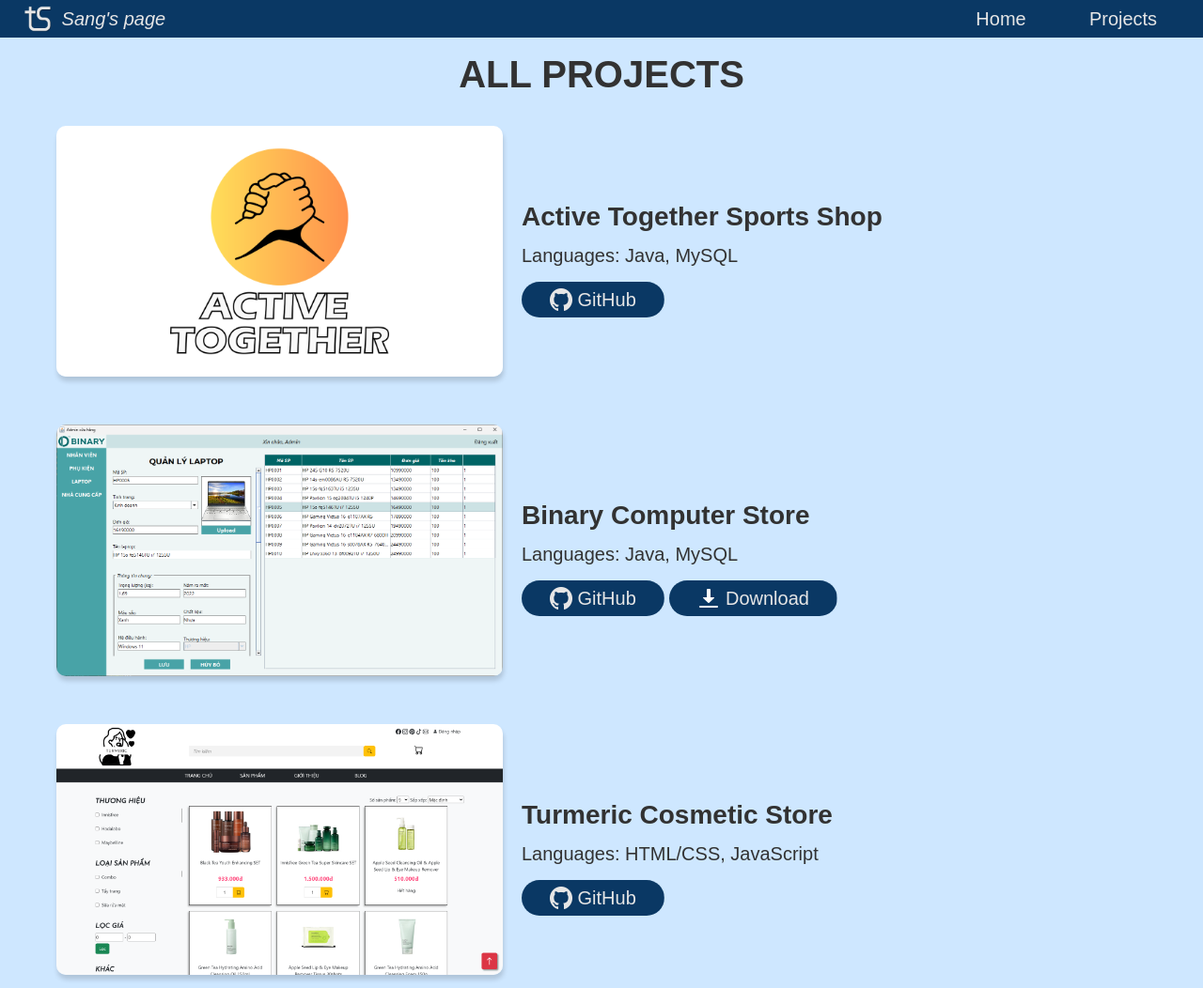
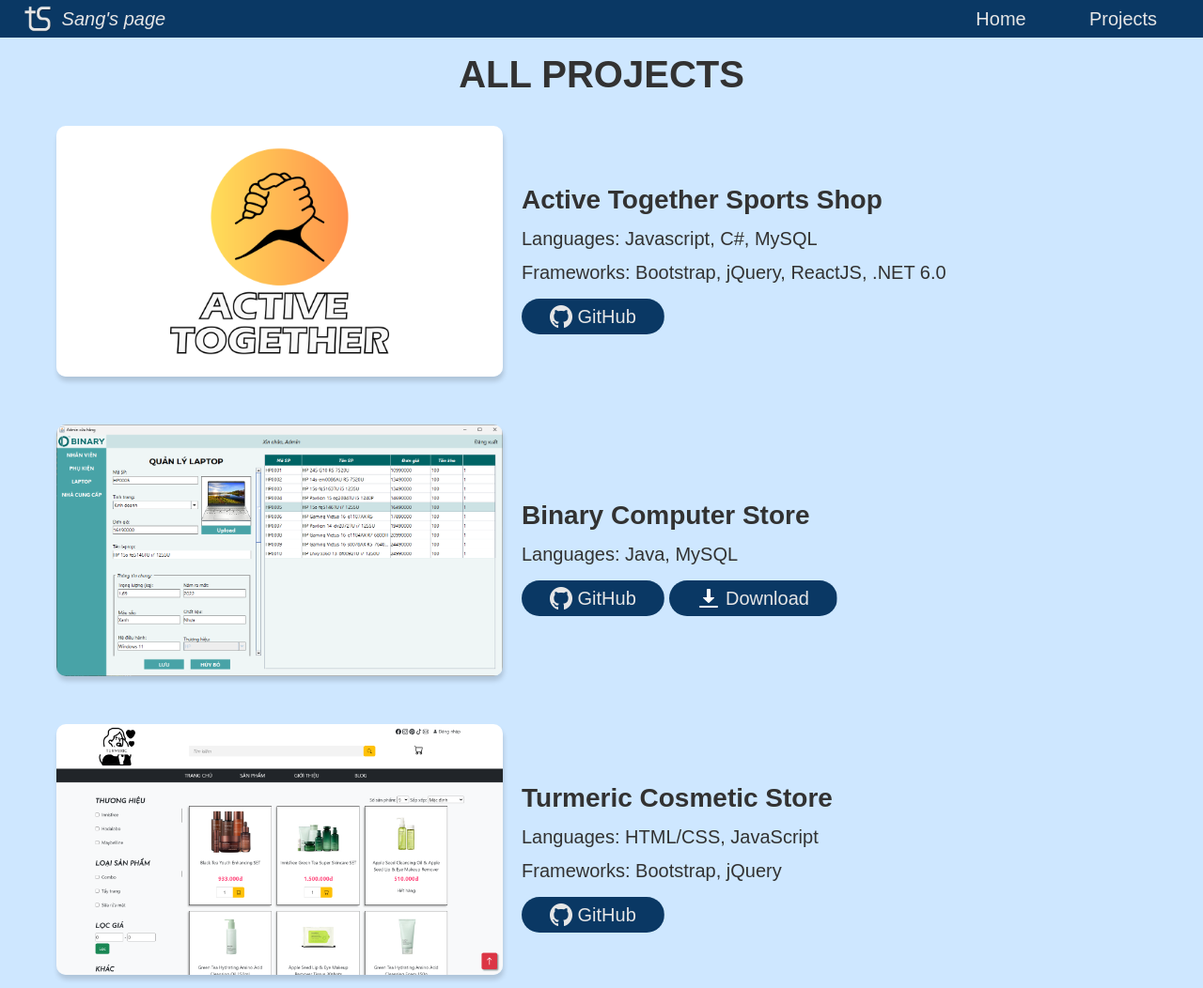
Before and after one commit to ttsang793/ttsang793.github.io, a plain HTML site: page projects.html in a window 1280 px wide. Shown: the top 1052 px of the page at 94% size. Drawn offline with Linux system fonts and the light colour scheme; a web font is replaced by a local one.

Commit message:
Update Languages and Framework for AT

```diff
--- a/projects.html
+++ b/projects.html
@@ -28,7 +28,8 @@
             </div>
             <div class="detail">
               <div class="project-title">Active Together Sports Shop</div>
-              <div class="info">Languages: Java, MySQL</div>
+              <div class="info">Languages: Javascript, C#, MySQL</div>
+              <div class="info">Frameworks: Bootstrap, jQuery, ReactJS, .NET 6.0</div>
               <div>
                 <a href="https://github.com/ttsang793/ActiveTogether">
                   <button class="button">
@@ -69,6 +70,7 @@
             <div class="detail">
               <div class="project-title">Turmeric Cosmetic Store</div>
               <div class="info">Languages: HTML/CSS, JavaScript</div>
+              <div class="info">Frameworks: Bootstrap, jQuery</div>
               <div>
                 <a href="https://github.com/ttsang793/Turmeric">
                   <button class="button">
```
